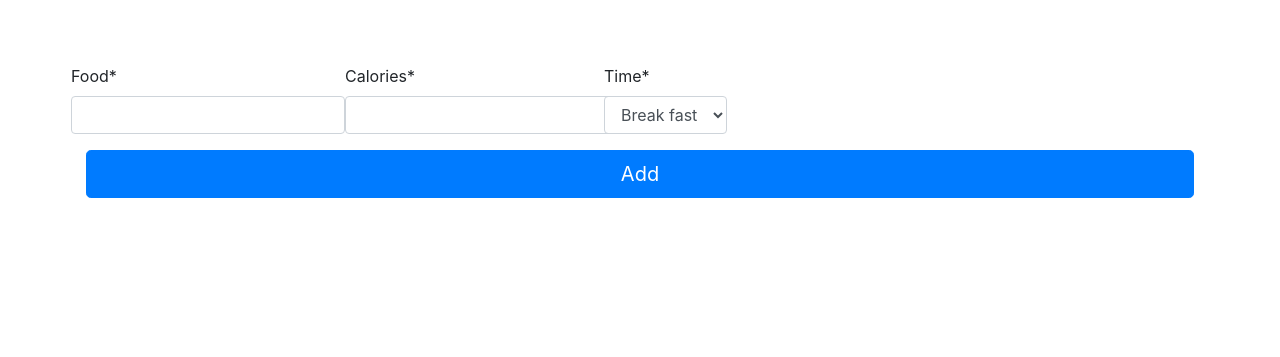
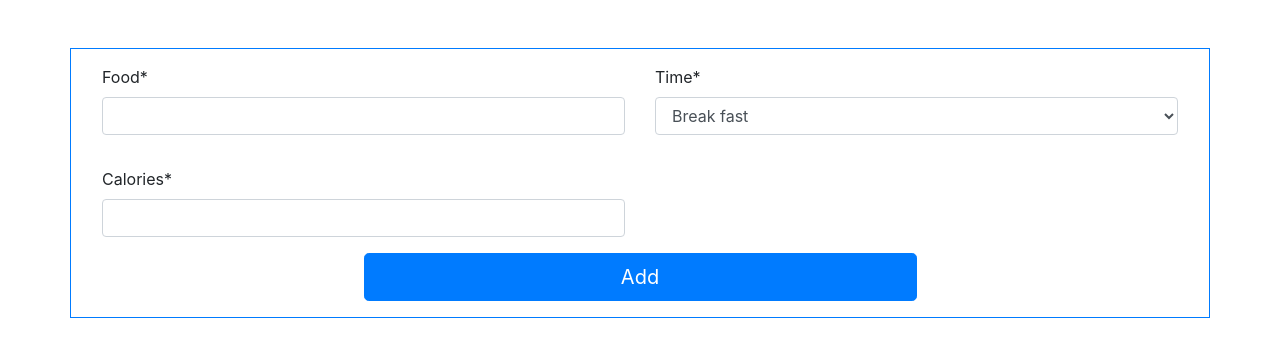
Before and after one commit to XTrialAndTest/caloriesCounter, a Django app: page /addfood/ in a window 1280 px wide. Shown: the part 72-429 px from the top of the page. Run offline with Django 4.2, Linux system fonts and the light colour scheme; some libraries are stand-ins or nearby versions.

Commit message:
Bootstrap

```diff
--- a/caloriesCounter/templates/addfood.html
+++ b/caloriesCounter/templates/addfood.html
@@ -3,14 +3,14 @@
 <!-- cripsy form -->
 {% load crispy_forms_tags %}
 <div class="container">
-  <form action="" method="POST" class="form p-3 mt-5 row">
+  <form action="" method="POST" class="form p-3 mt-5 row border border-primary">
     {% csrf_token %}
-    <div class="row">
-      <div class="col-4.col-sm-12">{{form.food|as_crispy_field}}</div>
-      <div class="col-4.col-sm-12">{{form.calories|as_crispy_field}}</div>
-    </div>
-    {{form.time|as_crispy_field}}
-    <button class="btn btn-primary btn-lg btn-block">Add</button>
+
+    <div class="col-6 mx-auto">{{form.food|as_crispy_field}}</div>
+    <div class="col-6 mx-auto mb-3">{{form.time|as_crispy_field}}</div>
+    <div class="col-6 mx-auto">{{form.calories|as_crispy_field}}</div>
+    <div class="col-6 mx-auto"></div>
+    <button class="btn btn-primary btn-lg btn-block col-6 mx-auto">Add</button>
   </form>
 </div>
 
--- a/caloriesCounter/templates/edit.html
+++ b/caloriesCounter/templates/edit.html
@@ -4,7 +4,7 @@
 {% load crispy_forms_tags %}
 
 <div class="container">
-  <form action="" method="POST">
+  <form action="" method="POST" class="border border-secondary m-5 p-5">
     {% csrf_token %} {{form|crispy}}
 
     <button class="btn btn-secondary btn-lg btn-block">Edit</button>
```
